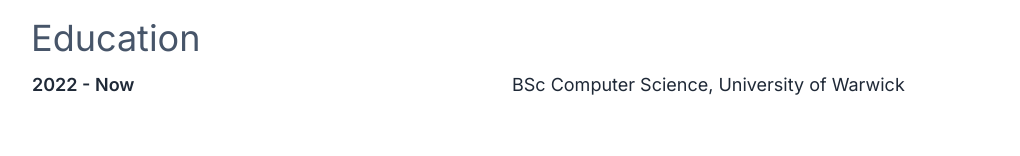
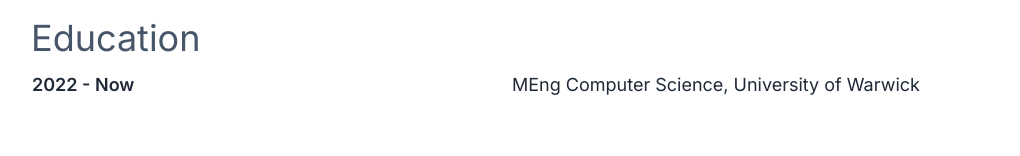
Before and after one commit to samwoodhams/samwoodhams.com, a Next.js app: page /resume in a window 1280 px wide. Shown: the part 184-340 px from the top of the page, without its empty margins (129-1149 px from the left). Built offline with nearby package versions, Linux system fonts and the light colour scheme.

Commit message:
updated project section

```diff
--- a/app/page.tsx
+++ b/app/page.tsx
@@ -88,11 +88,11 @@ return (
               <p className="text-gray-800 py-1 dark:text-slate-300">I created this website using <span className="text-teal-500">Next.js</span> and <span className="text-teal-500">tailwindcss</span> to teach my self web-development and to have a personal portfolio website to show off</p>
             </div>
             <div className="text-center shadow-lg p-10 rounded-xl flex-auto min-w-1/4 md:w-1/4 dark:bg-gray-700">
-              <h3 className="font-bold text-slate-600 text-xl dark:text-teal-300 mb-6">Example project</h3>
-              <a className="flex justify-center text-gray-600 text-3xl mb-3 dark:text-slate-100" href="https://github.com/samwoodhams">
+              <h3 className="font-bold text-slate-600 text-xl dark:text-teal-300 mb-6">Copy To Output</h3>
+              <a className="flex justify-center text-gray-600 text-3xl mb-3 dark:text-slate-100" href="https://github.com/samwoodhams/copy_to_output">
                 <BsGithub className="cursor-pointer"/>
               </a>
-              <p className="text-gray-800 py-1 dark:text-slate-300">An Example project that I completed...</p>
+              <p className="text-gray-800 py-1 dark:text-slate-300">A small <span className="text-teal-500">rust</span> library to copy files/folders from the project directory to the output directory</p>
             </div>
             <div className="text-center shadow-lg p-10 rounded-xl flex-auto min-w-1/4 md:w-1/4 dark:bg-gray-700">
               <h3 className="font-bold text-slate-600 text-xl dark:text-teal-300 mb-6">Example project</h3>
--- a/app/resume/page.tsx
+++ b/app/resume/page.tsx
@@ -28,7 +28,7 @@ return (
                   <tbody>
                     <tr>
                       <td className="align-top font-semibold">2022 - Now</td>
-                      <td>BSc Computer Science, University of Warwick</td>
+                      <td>MEng Computer Science, University of Warwick</td>
                     </tr>
                   </tbody>
                 </table>
```
Also changed, not shown: package.json (+5 -5 lines), 1 other file (tests, documents, lock files or other folders).
